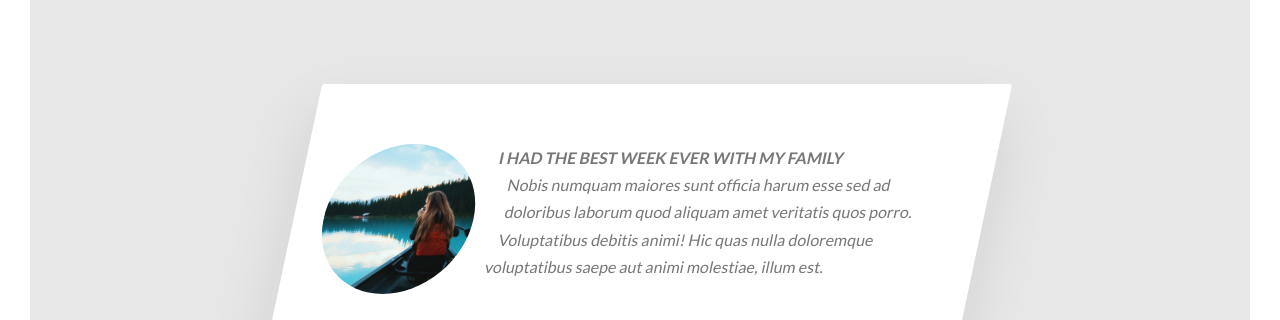
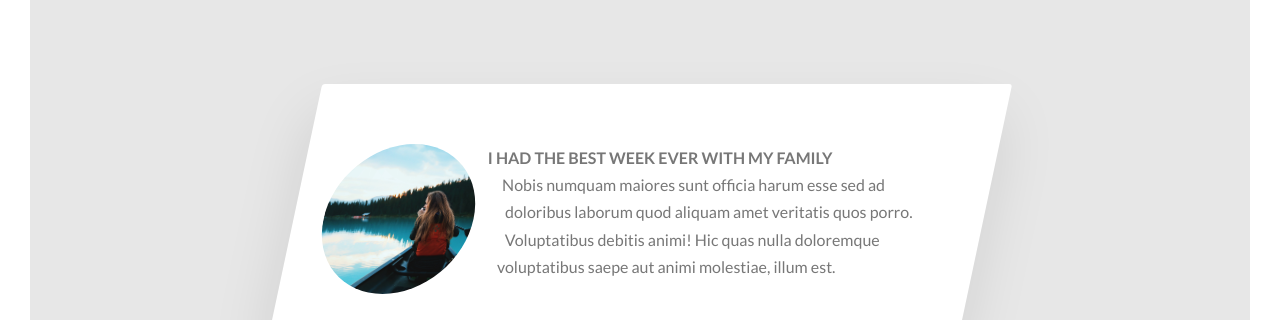
Before and after one commit to allanliebold/scss-tutorial, a website: page index.html in a window 1280 px wide. Shown: the part 3152-3472 px from the top of the page. Drawn offline with Linux system fonts and the light colour scheme.

Commit message:
fixed text skew

```diff
--- a/sass/components/_story.scss
+++ b/sass/components/_story.scss
@@ -6,10 +6,7 @@
   border-radius: 3px;
   padding: 6rem;
   font-size: $default-font-size;
-
-  & > * {
-    transform: skewX(-12deg);
-  }
+  transform: skewX(-12deg);
 
   &__shape {
     width: 15rem;
@@ -27,6 +24,6 @@
   }
 
   &__text {
-
+    transform: skewX(12deg);
   }
 }
```
Also changed, not shown: css/style.css.
